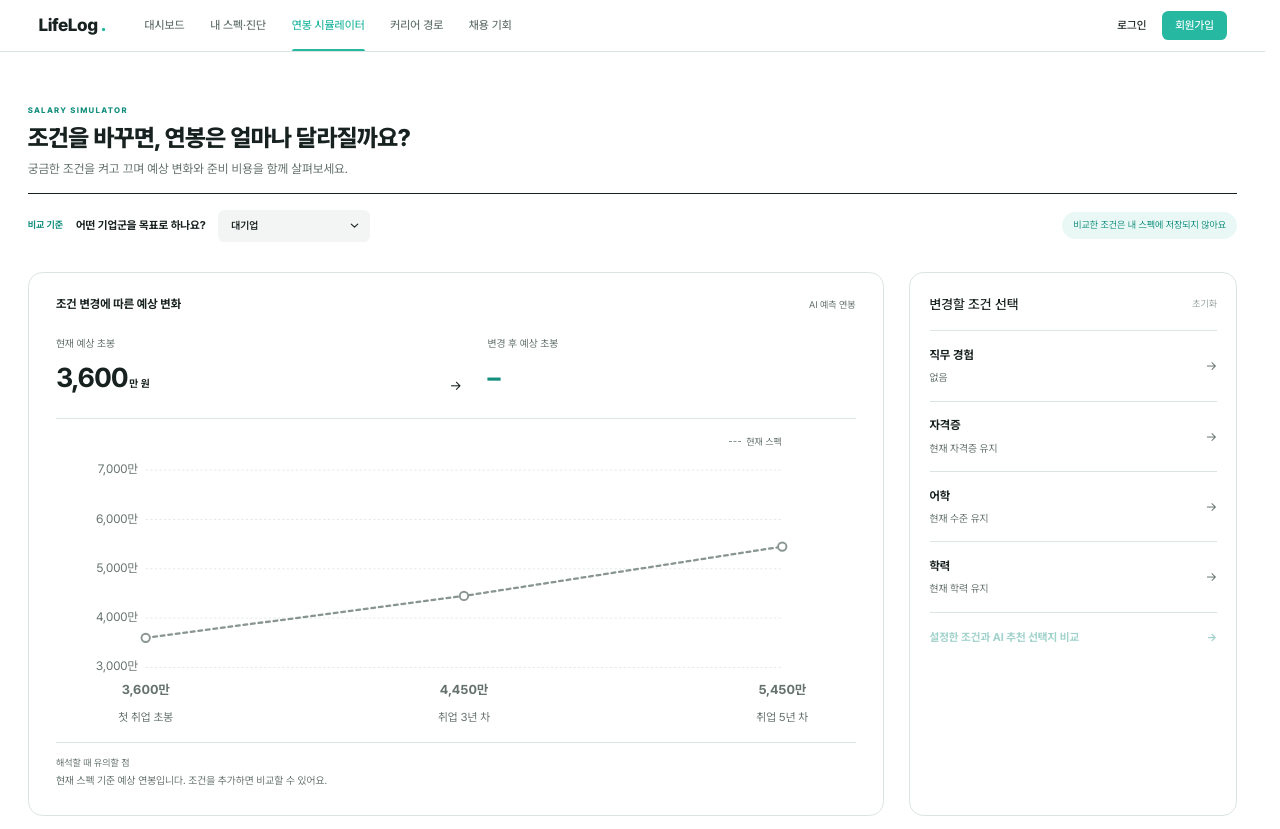
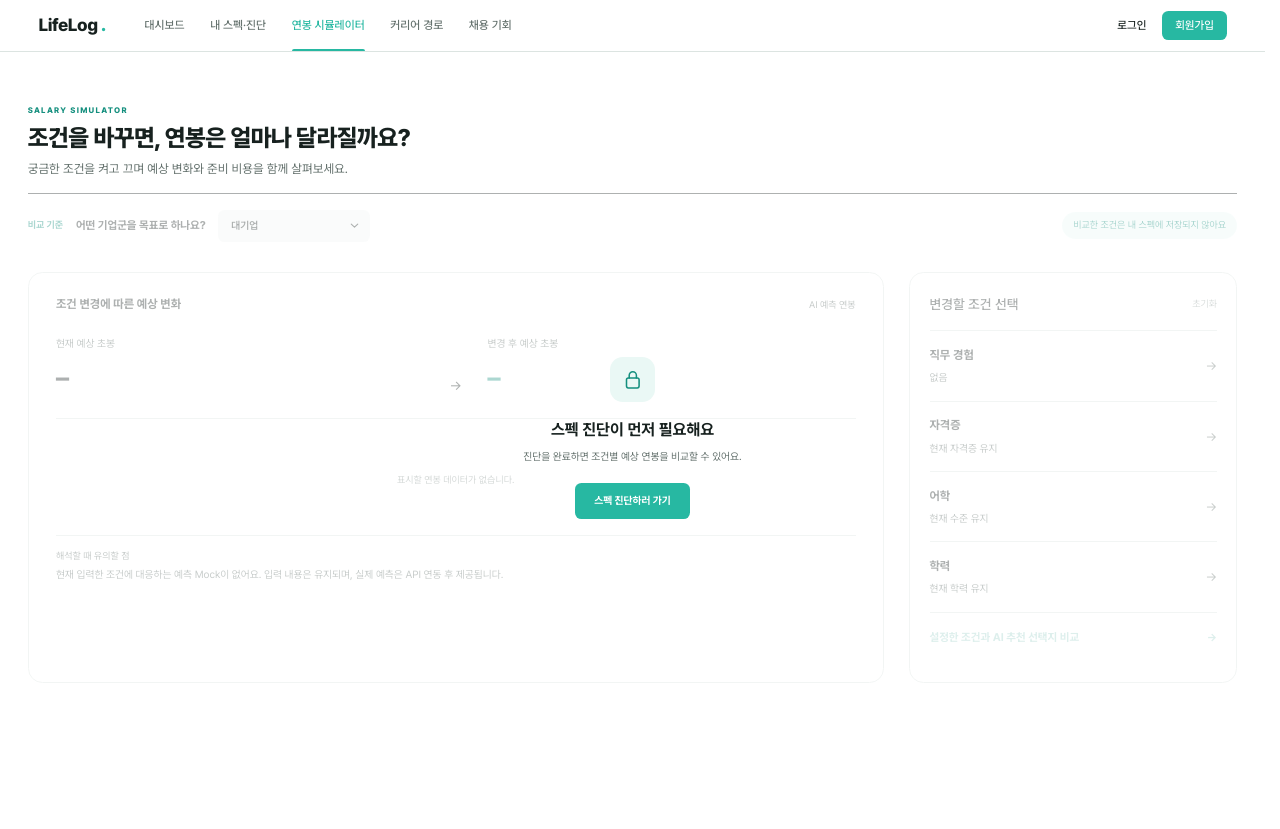
Before and after one commit to LikeLion-14-LifeLog/FE, a React (Vite) app: page /salary in a window 1280 px wide. After the commit the page ends 800 px from the top, so only its background shows below. Built offline with nearby package versions, Linux system fonts and the light colour scheme.

Commit message:
feat: 스펙 진단 미완료 시 시뮬레이터 잠금 처리

```diff
--- a/src/pages/Salary/SalaryPage.tsx
+++ b/src/pages/Salary/SalaryPage.tsx
@@ -11,6 +11,7 @@ import {
 import chevronDown from "@/assets/icons/chevronDown.svg";
 import SalaryChart from "@/components/SalaryChart";
 import { salaryConditions } from "@/mocks/salaryConditions";
+import { hasCompletedDiagnosis } from "@/mocks/diagnosis";
 import {
   getSalarySimulationMock,
   getSalaryTargetSaveMock,
@@ -40,7 +41,7 @@ const formatManwon = (won: number) =>
 
 function getSelectedOptions(
   { field, options }: SalaryCondition,
-  changes: SalaryChanges,
+  changes: SalaryChanges
 ) {
   if (field === "CERTIFICATE") {
     const selectedIds = new Set(changes.addCertificateIds);
@@ -58,7 +59,7 @@ function getSelectedOptions(
       const option = options.find(
         (item) =>
           item.changes.languageScores?.[0]?.languageExamId ===
-          score.languageExamId,
+          score.languageExamId
       );
       if (!option) return [];
       return [
@@ -74,7 +75,7 @@ function getSelectedOptions(
   if (field === "ACADEMIC") {
     return options
       .filter(
-        (option) => option.changes.academic?.type === changes.academic?.type,
+        (option) => option.changes.academic?.type === changes.academic?.type
       )
       .map((option) => ({
         ...option,
@@ -92,7 +93,7 @@ function getSelectedOptions(
   if (change == null) return [];
 
   return options.filter((option) =>
-    sameSalaryChanges(option.changes, { [key]: change }),
+    sameSalaryChanges(option.changes, { [key]: change })
   );
 }
 
@@ -116,7 +117,7 @@ function SalaryTitle({ comparing }: { comparing: boolean }) {
   );
 }
 
-function SalarySimulator() {
+function SalarySimulator({ locked = false }: { locked?: boolean }) {
   const location = useLocation();
   const email = useCurrentUser()?.email;
   const navigate = useNavigate();
@@ -124,7 +125,7 @@ function SalarySimulator() {
   const isComparing = searchParams.get("view") === "compare";
   const [companyGroup, setCompanyGroup] = useState<"SMALL" | "LARGE">("LARGE");
   const [openCondition, setOpenCondition] = useState<SalaryCondition | null>(
-    null,
+    null
   );
   const [changes, setChanges] = useState<SalaryChanges>({});
   const [comparisonCache, setComparisonCache] = useState<{
@@ -139,11 +140,13 @@ function SalarySimulator() {
   const conditionError = hasChanges
     ? validateSalaryAdditions(changes, profile)
     : null;
-  const request = buildSalarySimulationRequest(
+  const request =
+    !locked &&
+    buildSalarySimulationRequest(
       changes,
       companyGroup,
       salarySimulationRequestMock.baseSpecProfileId,
-    profile?.educations ?? [],
+      profile?.educations ?? []
     );
   const result = request ? getSalarySimulationMock(request) : null;
   const comparisonKey = request ? JSON.stringify(request) : null;
@@ -151,7 +154,7 @@ function SalarySimulator() {
   compareParams.set("view", "compare");
 
   const openComparison = async () => {
-    if (comparisonLoading) return;
+    if (locked || comparisonLoading) return;
 
     if (conditionError) {
       setComparisonError(conditionError);
@@ -159,7 +162,7 @@ function SalarySimulator() {
     }
     if (!request || !comparisonKey) {
       setComparisonError(
-        "현재 조건에 대응하는 비교 Mock이 없어요. 실제 API 연동 후 이용할 수 있습니다.",
+        "현재 조건에 대응하는 비교 Mock이 없어요. 실제 API 연동 후 이용할 수 있습니다."
       );
       return;
     }
@@ -167,7 +170,7 @@ function SalarySimulator() {
     const showComparison = () =>
       navigate(
         { pathname: "/salary", search: `?${compareParams.toString()}` },
-        { state: { fromSalarySimulator: true }, preventScrollReset: true },
+        { state: { fromSalarySimulator: true }, preventScrollReset: true }
       );
 
     if (comparisonCache?.key === comparisonKey) {
@@ -181,7 +184,7 @@ function SalarySimulator() {
       const data = await getSalaryTargetSaveMock(request);
       if (!data) {
         setComparisonError(
-          "현재 조건에 대응하는 비교 Mock이 없어요. 실제 API 연동 후 이용할 수 있습니다.",
+          "현재 조건에 대응하는 비교 Mock이 없어요. 실제 API 연동 후 이용할 수 있습니다."
         );
         return;
       }
@@ -233,7 +236,7 @@ function SalarySimulator() {
     setOpenCondition(null);
   };
 
-  if (isComparing) {
+  if (isComparing && !locked) {
     const comparison =
       comparisonCache?.key === comparisonKey ? comparisonCache.data : null;
 
@@ -267,10 +270,10 @@ function SalarySimulator() {
   const baseResults = result?.base.salaryResults ?? [];
   const simulatedResults = result?.simulated?.salaryResults ?? [];
   const startingSalary = baseResults.find(
-    ({ annual }) => annual === 0,
+    ({ annual }) => annual === 0
   )?.annualIncomeExpected;
   const changedSalary = simulatedResults.find(
-    ({ annual }) => annual === 0,
+    ({ annual }) => annual === 0
   )?.annualIncomeExpected;
   const salaryDelta =
     startingSalary !== undefined && changedSalary !== undefined
@@ -310,6 +313,13 @@ function SalarySimulator() {
     <div className="w-full lg:-mb-8">
       <SalaryTitle comparing={false} />
 
+      <div className="relative">
+        <div
+          inert={locked}
+          className={
+            locked ? "pointer-events-none select-none opacity-35" : undefined
+          }
+        >
           <div className="flex flex-wrap items-center justify-between gap-3 border-t border-text-primary pt-5">
             <div className="flex flex-wrap items-center gap-x-4 gap-y-2">
               <span className="relative -top-px text-[12px] font-bold text-brand-strong">
@@ -326,7 +336,7 @@ function SalarySimulator() {
                   value={companyGroup}
                   onChange={(event) => {
                     setCompanyGroup(
-                  event.target.value === "LARGE" ? "LARGE" : "SMALL",
+                      event.target.value === "LARGE" ? "LARGE" : "SMALL"
                     );
                     setComparisonError(null);
                   }}
@@ -354,7 +364,10 @@ function SalarySimulator() {
               className="min-w-0 rounded-[18px] border border-border px-5 py-7 sm:px-[34px]"
             >
               <div className="flex flex-wrap items-baseline justify-between gap-2">
-            <h2 id="salary-projection-title" className="text-[15px] font-bold">
+                <h2
+                  id="salary-projection-title"
+                  className="text-[15px] font-bold"
+                >
                   조건 변경에 따른 예상 변화
                 </h2>
                 <span className="text-[12px] text-text-secondary">
@@ -364,7 +377,9 @@ function SalarySimulator() {
 
               <div className="mt-7 grid grid-cols-[1fr_auto_1fr] items-end gap-4 pb-6 sm:gap-8">
                 <div>
-              <p className="text-[13px] text-text-secondary">현재 예상 초봉</p>
+                  <p className="text-[13px] text-text-secondary">
+                    현재 예상 초봉
+                  </p>
                   <p className="mt-2 text-[26px] font-bold tracking-[-0.04em] sm:text-[34px]">
                     {startingSalary === undefined
                       ? "–"
@@ -455,8 +470,9 @@ function SalarySimulator() {
                 const selected = getSelectedOptions(condition, changes);
                 const summary =
                   condition.field === "EXPERIENCE"
-                ? (changes.experiences?.map((item) => item.title).join(", ") ??
-                  "")
+                    ? (changes.experiences
+                        ?.map((item) => item.title)
+                        .join(", ") ?? "")
                     : selected
                         .map((option) => option.summary ?? option.label)
                         .join(", ");
@@ -468,7 +484,7 @@ function SalarySimulator() {
                           [changeKeyByField[condition.field]]:
                             changes[changeKeyByField[condition.field]],
                         },
-                    {},
+                        {}
                       );
 
                 return (
@@ -524,6 +540,43 @@ function SalarySimulator() {
               )}
             </section>
           </div>
+        </div>
+        {locked && (
+          <div className="absolute inset-0 z-10 flex items-center justify-center px-4">
+            <div className="flex flex-col items-center text-center">
+              <div className="flex size-14 items-center justify-center rounded-2xl bg-brand-soft text-brand-strong">
+                <svg
+                  width="27"
+                  height="27"
+                  viewBox="0 0 24 24"
+                  fill="none"
+                  stroke="currentColor"
+                  strokeWidth="1.7"
+                  strokeLinecap="round"
+                  strokeLinejoin="round"
+                  aria-hidden="true"
+                >
+                  <rect x="5" y="10" width="14" height="11" rx="2" />
+                  <path d="M8 10V7a4 4 0 0 1 8 0v3" />
+                </svg>
+              </div>
+              <h2 className="mt-5 text-[20px] font-bold text-text-primary">
+                스펙 진단이 먼저 필요해요
+              </h2>
+              <p className="mt-2 text-[13px] text-text-secondary">
+                진단을 완료하면 조건별 예상 연봉을 비교할 수 있어요.
+              </p>
+              <button
+                type="button"
+                onClick={() => navigate("/spec")}
+                className="mt-6 min-h-11 cursor-pointer rounded-lg bg-brand px-6 text-[13px] font-bold text-white hover:brightness-95 focus-visible:outline-2 focus-visible:outline-offset-2 focus-visible:outline-brand-strong"
+              >
+                스펙 진단하러 가기
+              </button>
+            </div>
+          </div>
+        )}
+      </div>
 
       {openCondition?.field === "ACADEMIC" ? (
         <SalaryAcademicDrawer
@@ -541,7 +594,7 @@ function SalarySimulator() {
             !!profile?.educations.some(
               (item) =>
                 item.type === "GRADUATE_SCHOOL_MASTER" ||
-                item.type === "GRADUATE_SCHOOL_DOCTORAL",
+                item.type === "GRADUATE_SCHOOL_DOCTORAL"
             )
           }
           onClose={() => setOpenCondition(null)}
@@ -569,8 +622,10 @@ function SalarySimulator() {
 
 export default function SalaryPage() {
   const email = useCurrentUser()?.email;
-
   return (
-    <SalarySimulator key={email === undefined ? "guest" : `user:${email}`} />
+    <SalarySimulator
+      key={`user:${email}`}
+      locked={!hasCompletedDiagnosis(email)}
+    />
   );
 }
```
Lines whose indentation alone changed are shown as unchanged.
